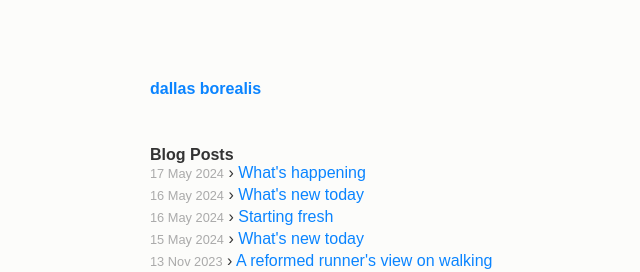
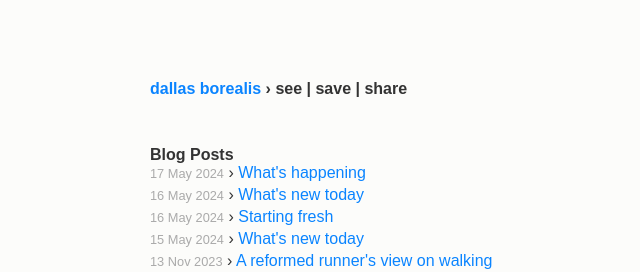
Before and after one commit to dallas-borealis/dallas-borealis.github.io, a Jekyll site: the page built from index.html, in a window 1280 px wide. Shown: the top 272 px of the page, without its empty margins (10-650 px from the left). Built offline with Jekyll 4.4.1, drawn with Linux system fonts in a browser that asks for light colours.

Commit message:
Update default.html

```diff
--- a/_layouts/default.html
+++ b/_layouts/default.html
@@ -10,7 +10,7 @@
 </head>
 <body>
   <article>
-    <h1><a href="/">dallas borealis</a></h1>
+    <h1><a href="/">dallas borealis</a> &#8250; see | save | share</h1>
     <section>
 
       {{ content }}
```
